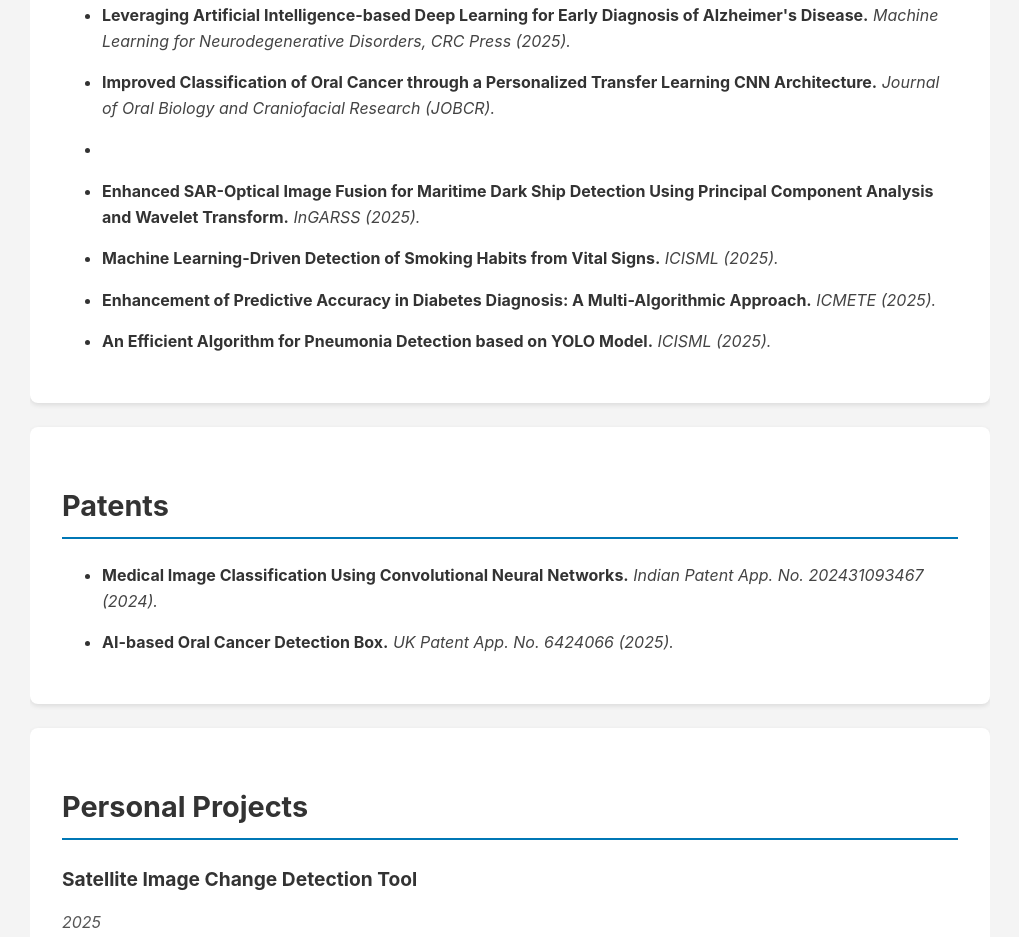
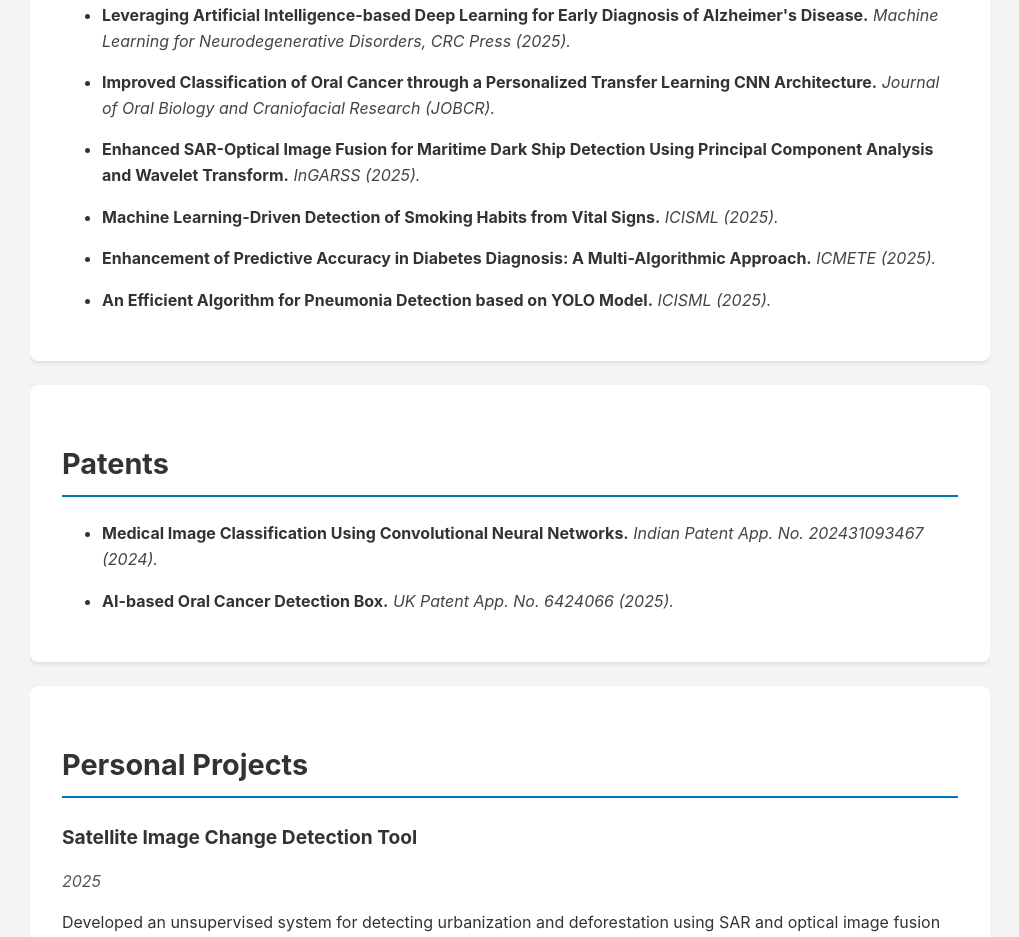
Before and after one commit to UditaMonani/UditaMonani.github.io, a plain HTML site: page index.html in a window 1280 px wide. Shown: the part 2023-2960 px from the top of the page, without its empty margins (130-1149 px from the left). Drawn offline with Linux system fonts and the light colour scheme.

Commit message:
Fix HTML encoding issues in index.html

```diff
--- a/index.html
+++ b/index.html
@@ -206,7 +206,7 @@
                 <li><strong>SMART Pricing Solutions for Used Cars Using Decision Tree and Random Forest Model.</strong> <em>Journal of Theoretical and Applied Information Technology (JATIT) (2025).</em></li>
                 <li><strong>Diabetes Prediction Using Ensembled Machine Learning Models.</strong> <em>2025 International Conference on Visual Analytics and Data Visualization (ICVADV).</em></li>
                 <li><strong>Leveraging Artificial Intelligence-based Deep Learning for Early Diagnosis of Alzheimer's Disease.</strong> <em>Machine Learning for Neurodegenerative Disorders, CRC Press (2025).</em></li>
-                <li><strong>Improved Classification of Oral Cancer through a Personalized Transfer Learning CNN Architecture.</strong> <em>Journal of Oral Biology and Craniofacial Research (JOBCR).</em><li>
+                <li><strong>Improved Classification of Oral Cancer through a Personalized Transfer Learning CNN Architecture.</strong> <em>Journal of Oral Biology and Craniofacial Research (JOBCR).</em></li>
                 <li><strong>Enhanced SAR-Optical Image Fusion for Maritime Dark Ship Detection Using Principal Component Analysis and Wavelet Transform.</strong> <em>InGARSS (2025).</em></li>
                 <li><strong>Machine Learning-Driven Detection of Smoking Habits from Vital Signs.</strong> <em>ICISML (2025).</em></li>
                 <li><strong>Enhancement of Predictive Accuracy in Diabetes Diagnosis: A Multi-Algorithmic Approach.</strong> <em>ICMETE (2025).</em></li>
```
